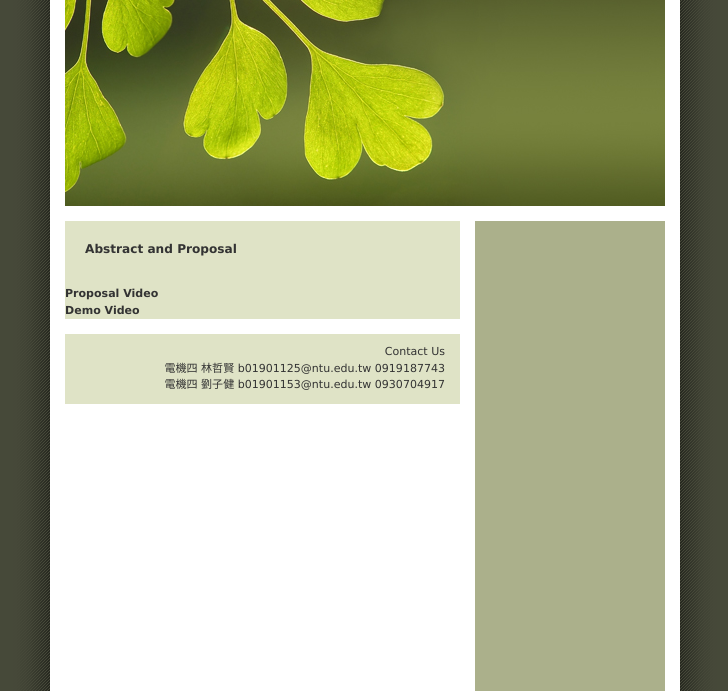
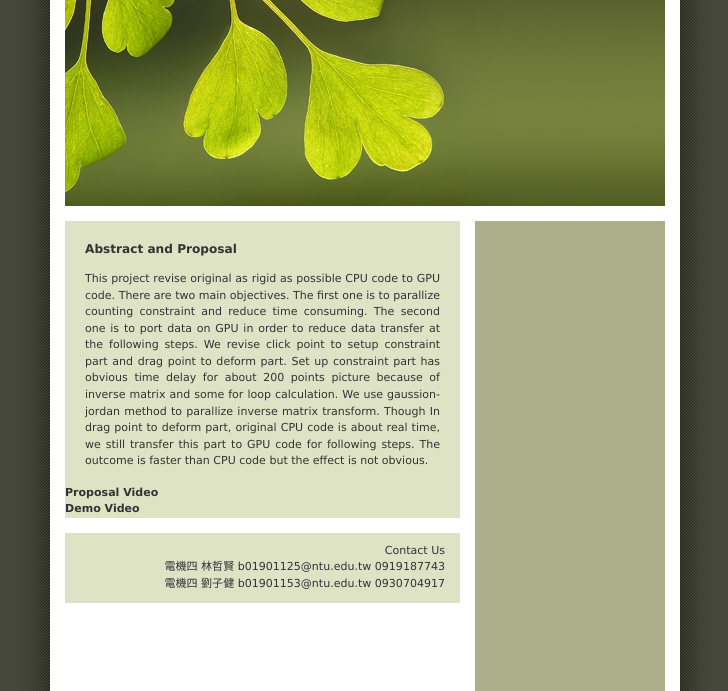
Before and after one commit to Destinia/GpuFinalWeb, a plain HTML site: page index.html in a window 1280 px wide. Shown: the part 109-800 px from the top of the page, without its empty margins (275-1003 px from the left). Drawn offline with Linux system fonts and the light colour scheme.

Commit message:
modify abstract and proposal

```diff
--- a/index.html
+++ b/index.html
@@ -19,7 +19,7 @@
 	<div id="supportingText">
 		<div id="explanation">
 		<h3><span>Abstract and Proposal</span></h3>
-		<p class="p1"><span></span></p>
+		<p class="p1"><span>This project revise original as rigid as possible CPU code to GPU code. There are two main objectives. The first one is to parallize counting constraint and reduce time consuming. The second one is to port data on GPU in order to reduce data transfer at the following steps. We revise click point to setup constraint part and drag point to deform part. Set up constraint part has obvious time delay for about 200 points picture because of inverse matrix and some for loop calculation. We use gaussion-jordan method to parallize inverse matrix transform. Though In drag point to deform part, original CPU code is about real time, we still transfer this part to GPU code for following steps. The outcome is faster than CPU code but the effect is not obvious.</span></p>
         <a href="https://www.youtube.com/watch?v=ceGGGlcTThg">Proposal Video</a><br>
         <a href="https://www.youtube.com/watch?v=7b9aAk2UsXE">Demo Video</a>
 		</div>
```
